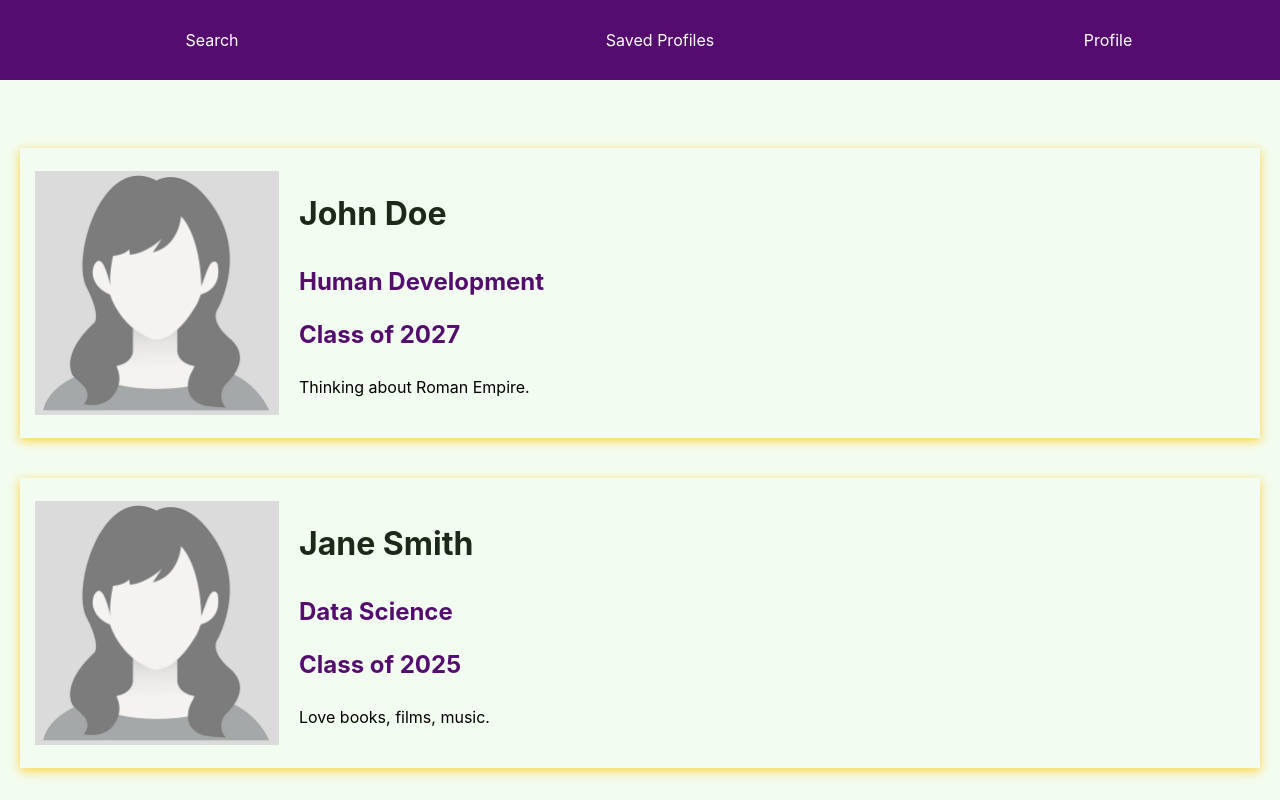
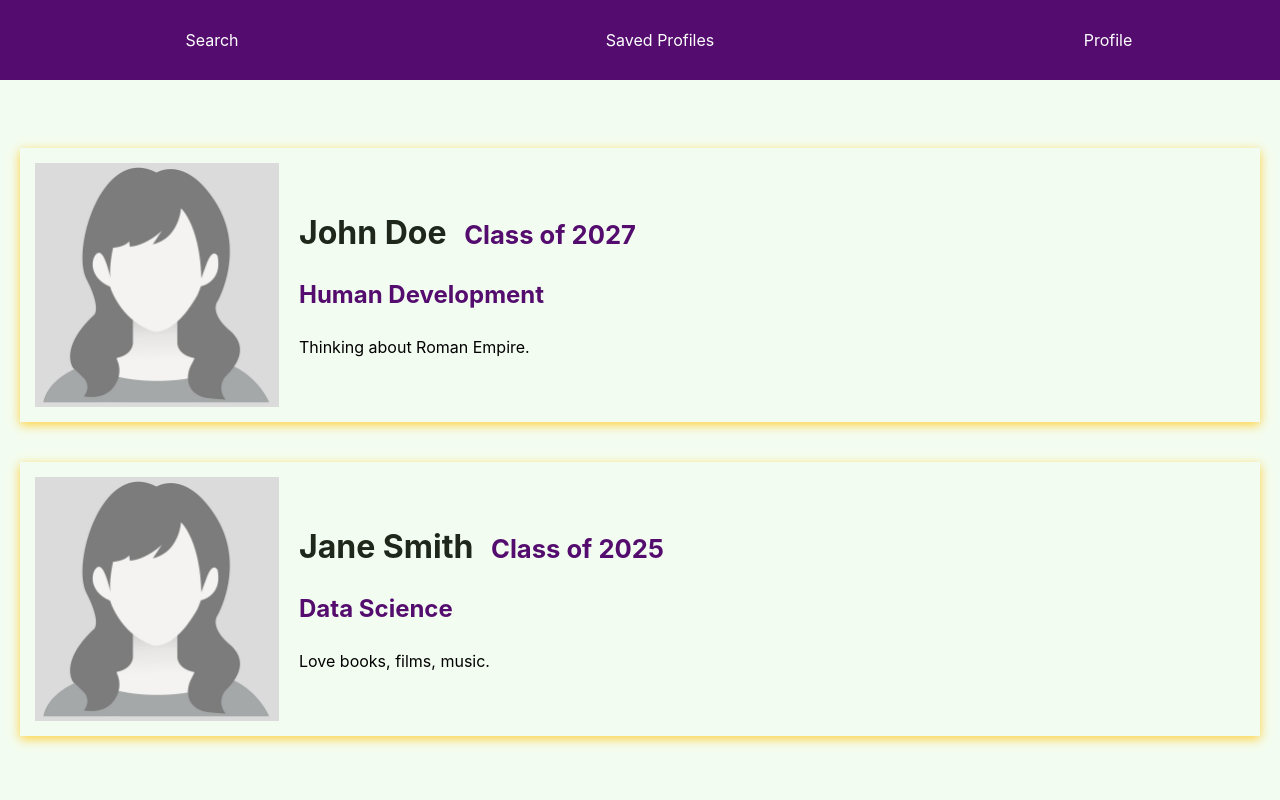
Before and after one commit to viktoriia-sokolenko/friend-matching, a React (Create React App) app: page / in a window 1280 px wide. Built offline with nearby package versions, Linux system fonts and the light colour scheme.

Commit message:
edited css, navbar added

```diff
--- a/src/App.css
+++ b/src/App.css
@@ -71,6 +71,7 @@ h2 {
 }
 .ProfileCard {
   width: 100%;
+  height: 30%;
   padding: 10px;
   box-shadow: 0 3px 10px #FFD23F;
   display: flex;
@@ -93,9 +94,14 @@ h2 {
   align-items: flex-start;
   flex-wrap: nowrap;
   margin: 15px;
-  h2 {
+  h1, h2 {
     margin-top: 0.5em;
     margin-bottom: 0.5em;
+  }
+  span {
+    font-size: 0.8em;
+    color: #540D6E;
+    margin-left: 10px;
   }
 }
 .Grid {
--- a/src/ProfileCard.js
+++ b/src/ProfileCard.js
@@ -10,9 +10,8 @@ const ProfileCard = ({firstName, lastName, year, bio, major}) => {
                     alt={`Placeholder Image`}
             />
             <div className='ProfileText'>
-                <h1>{firstName} {lastName}</h1>
+                <h1>{firstName} {lastName} <span>Class of {year}</span></h1>
                 <h2>{major}</h2>
-                <h2>Class of {year}</h2>
                 <p>{bio}</p>
             </div>
         </div>
```
